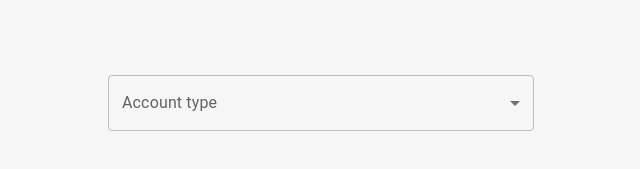
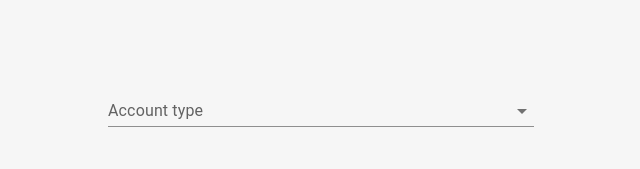
Before and after one commit to shwakib/Cleansify, a React (Create React App) app: page /signup in a window 1280 px wide. Shown: the part 297-466 px from the top of the page, without its empty margins (106-746 px from the left). Built offline with nearby package versions, Linux system fonts and the light colour scheme.

Commit message:
FIX: Used dropdown instead of complex components

```diff
--- a/src/pages/Signup.tsx
+++ b/src/pages/Signup.tsx
@@ -1,16 +1,10 @@
-import {
-  FormControl,
-  Grid,
-  InputLabel,
-  MenuItem,
-  Select,
-  Stack
-} from '@mui/material'
+import { Grid, Stack } from '@mui/material'
 import { AccountTypes, accountTypes } from '../constants/common'
 import React from 'react'
 import { useFormik } from 'formik'
 import PersonalSignupForm from '../components/SignupForms/PersonalSignupForm'
 import OrganizationSignupForm from '../components/SignupForms/OrganizationSignupForm'
+import Dropdown from '../components/Dropdown'
 
 const Signup = () => {
   const formik = useFormik({
@@ -37,22 +31,14 @@ const Signup = () => {
       <form onSubmit={formik.handleSubmit}>
         <Grid container xs={12}>
           <Grid item xs={12} md={6}>
-            <FormControl fullWidth>
-              <InputLabel id="demo-simple-select-label">
-                Account type
-              </InputLabel>
-              <Select
-                value={formik.values.accountType}
-                label="Account type"
-                name="accountType"
-                onChange={formik.handleChange}
-                fullWidth
-              >
-                {accountTypes.map(at => {
-                  return <MenuItem value={at.value}>{at.name}</MenuItem>
-                })}
-              </Select>
-            </FormControl>
+            <Dropdown
+              value={formik.values.accountType}
+              label="Account type"
+              name="accountType"
+              onChange={formik.handleChange}
+              fullWidth
+              options={accountTypes}
+            />
           </Grid>
         </Grid>
       </form>
```
